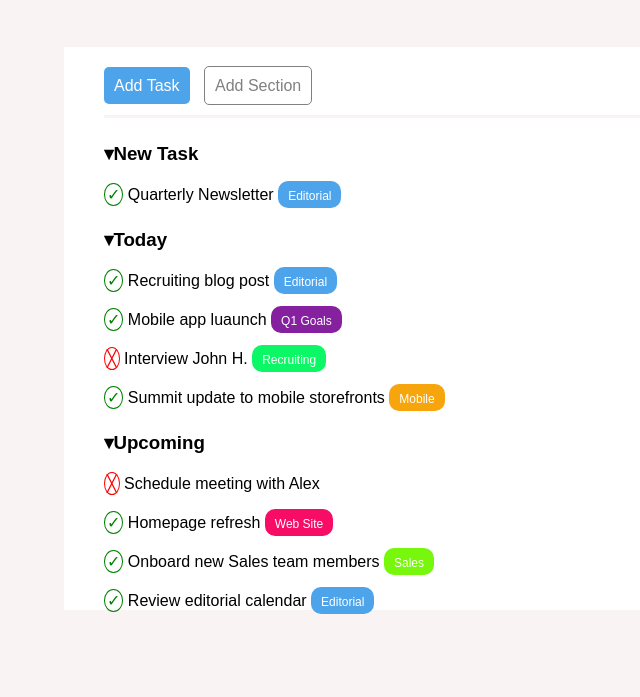
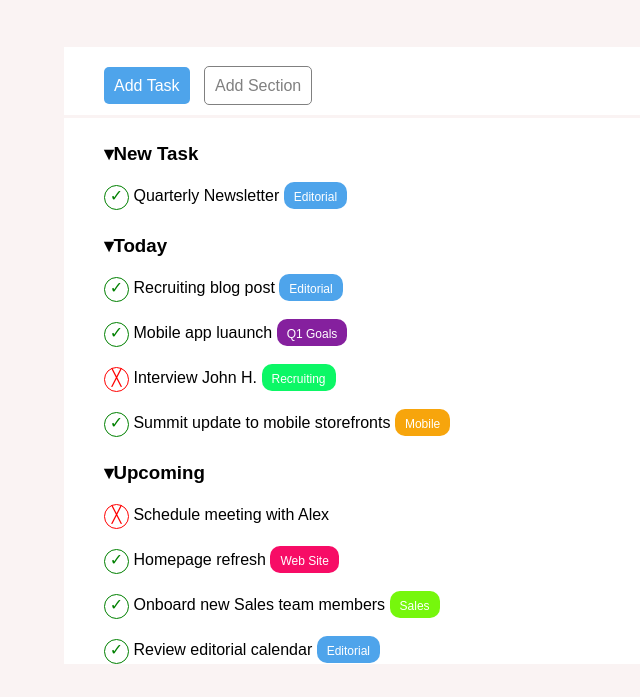
Before and after one commit to paoloferrari97/html-css-toboolist, a plain HTML site: page index.html in a window 1280 px wide. Shown: the part 103-800 px from the top of the page, without its empty margins (0-640 px from the left). Drawn offline with Linux system fonts and the light colour scheme.

Commit message:
Sistemo pudding buttom

```diff
--- a/css/style.css
+++ b/css/style.css
@@ -44,7 +44,6 @@ main{
     width: 90%;
     margin-top: 50px;
     padding-top: 30px;
-    padding-left: 40px;
     font-family: Arial, Helvetica, sans-serif;
 }
 #addtask{
@@ -74,7 +73,10 @@ h3::before{
     border: 1px solid green;
     color: green;
     border-radius: 50%;
-    padding: 2px;
+    width: 25px;
+    height: 25px;
+    display: inline-block;
+    text-align: center;
 }
 .cerchiov::before{
     content: "\002713";
@@ -83,7 +85,10 @@ h3::before{
     border: 1px solid red;
     color: red;
     border-radius: 50%;
-    padding: 2px;
+    width: 25px;
+    height: 25px;
+    display: inline-block;
+    text-align: center;
 }
 .cerchiox::before{
     content: "\002573";
@@ -91,6 +96,9 @@ h3::before{
 main>div>div{
     margin-top: 20px;
     font-weight: 530;
+}
+main>div{
+    padding-left: 40px;
 }
 
 /* bottoni */
```
